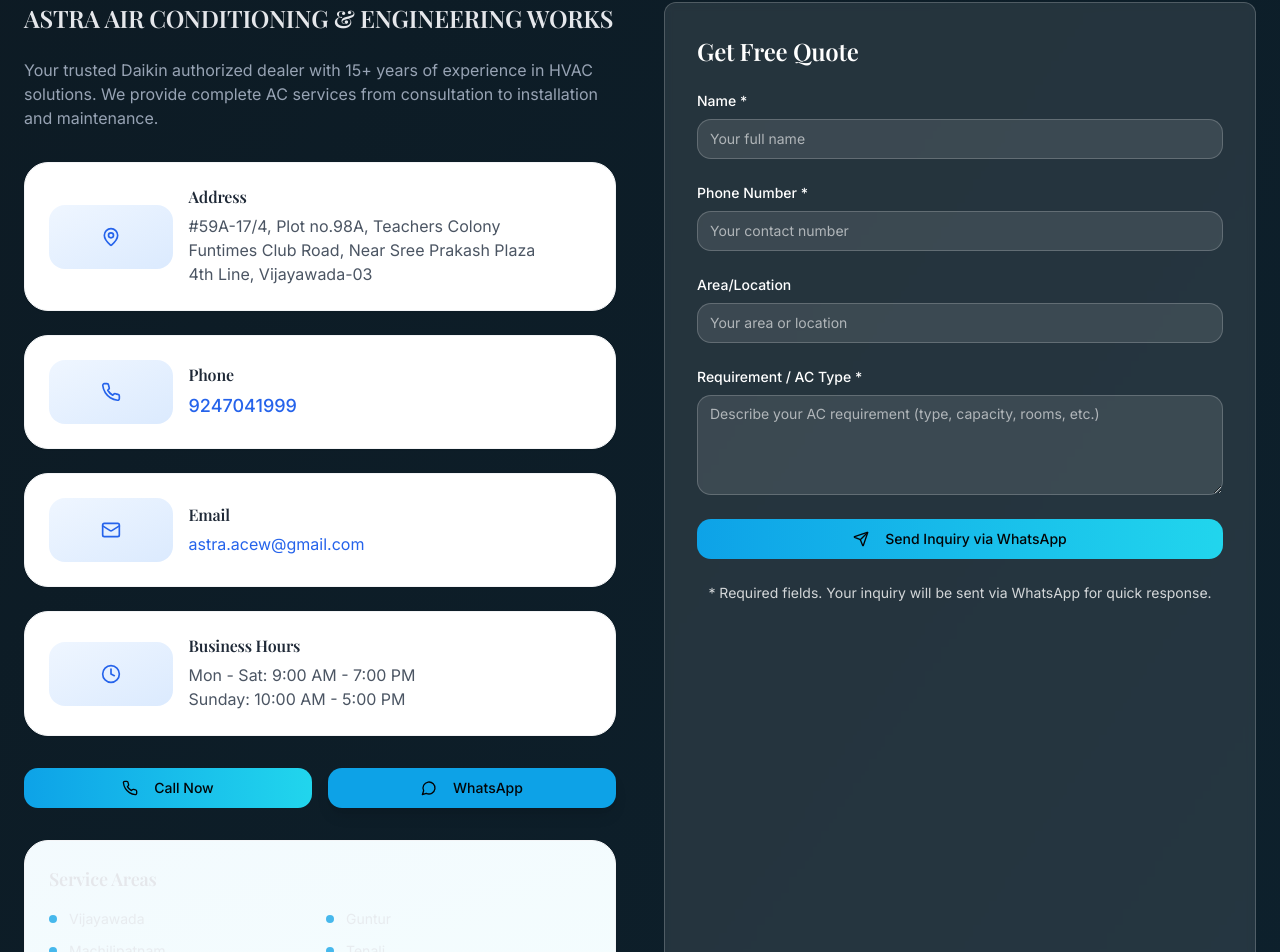
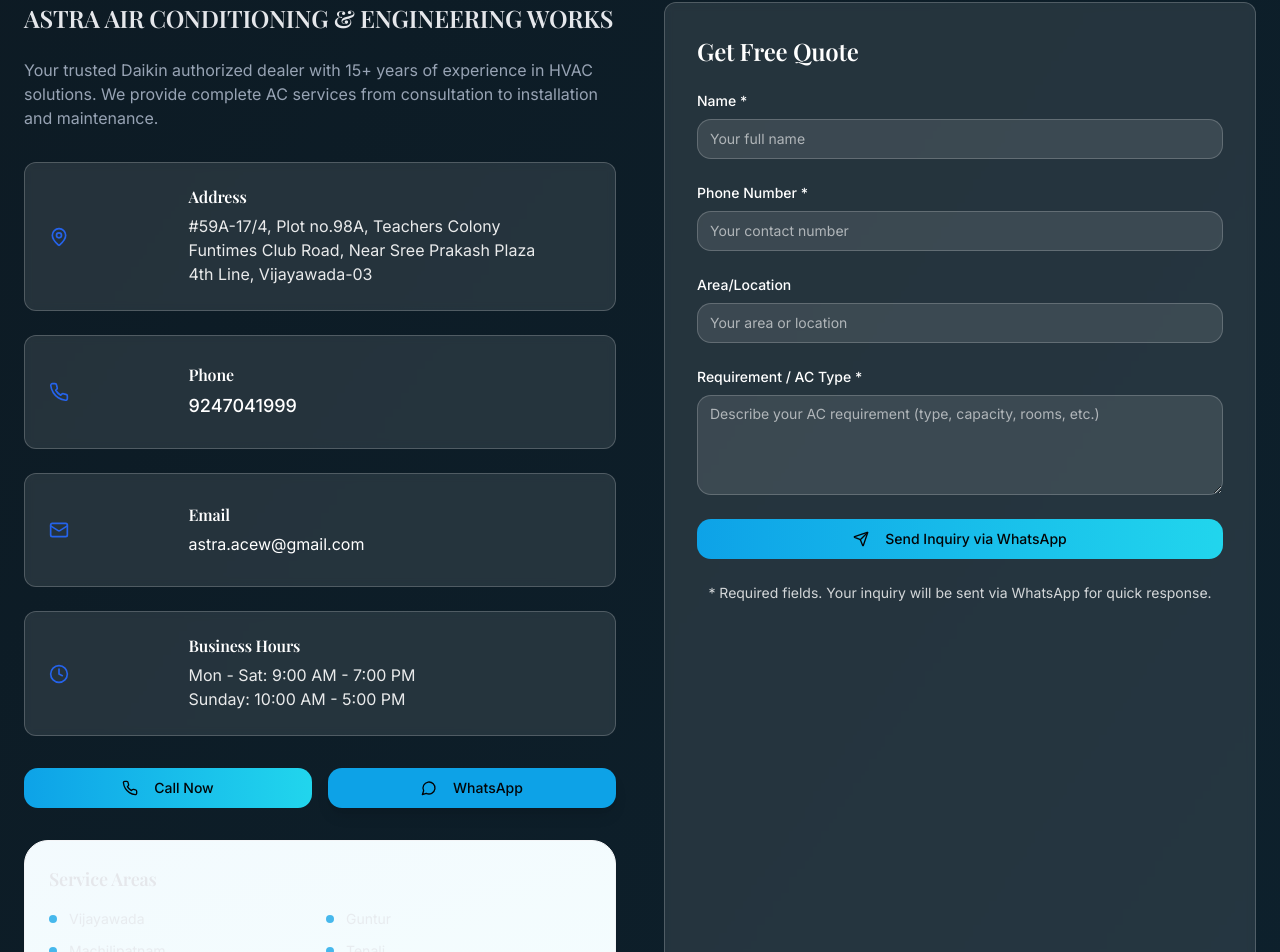
Before and after one commit to Vyuha150/Daikin_Astra, a React (Vite) app: page / in a window 1280 px wide. Shown: the part 6756-7708 px from the top of the page. Built offline with nearby package versions, Linux system fonts and the light colour scheme.

Commit message:
Make cards transparent
Made the cards transparent and set the text color to bright white.

```diff
--- a/src/components/ContactSection.tsx
+++ b/src/components/ContactSection.tsx
@@ -112,14 +112,14 @@ Requirement: ${formData.requirement}`;
                   content: "Mon - Sat: 9:00 AM - 7:00 PM\nSunday: 10:00 AM - 5:00 PM"
                 }
               ].map((contact, index) => (
-                <div key={index} className="professional-card p-6 group relative overflow-hidden">
-                  <div className="absolute inset-0 bg-gradient-to-r from-primary/5 to-transparent opacity-0 group-hover:opacity-100 transition-opacity duration-500"></div>
+                <div key={index} className="bg-white/10 backdrop-blur-sm border border-white/20 rounded-xl p-6 group relative overflow-hidden">
+                  <div className="absolute inset-0 bg-gradient-to-r from-white/5 to-transparent opacity-0 group-hover:opacity-100 transition-opacity duration-500"></div>
 
                   <div className="grid grid-cols-1 lg:grid-cols-4 gap-4 items-center relative z-10">
                     {/* Icon Section */}
                     <div className="lg:col-span-1">
-                      <div className="professional-image-container h-16 group-hover:bg-gradient-to-br group-hover:from-primary/10 group-hover:to-primary-light/10">
-                        <div className="text-primary group-hover:scale-110 group-hover:text-primary-light transition-all duration-300">
+                      <div className="h-16 flex items-center justify-center lg:justify-start">
+                        <div className="text-white group-hover:scale-110 transition-all duration-300">
                           {contact.icon}
                         </div>
                       </div>
@@ -127,23 +127,23 @@ Requirement: ${formData.requirement}`;
 
                     {/* Content Section */}
                     <div className="lg:col-span-3">
-                      <h4 className="font-semibold text-gray-800 mb-2">{contact.title}</h4>
+                      <h4 className="font-semibold text-white mb-2">{contact.title}</h4>
                       {contact.isPhone ? (
                         <a
                           href={`tel:${contact.content}`}
-                          className="text-blue-600 hover:text-blue-700 font-medium text-lg transition-colors"
+                          className="text-white hover:text-white/80 font-medium text-lg transition-colors"
                         >
                           {contact.content}
                         </a>
                       ) : contact.isEmail ? (
                         <a
                           href={`mailto:${contact.content}`}
-                          className="text-blue-600 hover:text-blue-700 transition-colors"
+                          className="text-white hover:text-white/80 transition-colors"
                         >
                           {contact.content}
                         </a>
                       ) : (
-                        <p className="text-gray-600 whitespace-pre-line">{contact.content}</p>
+                        <p className="text-white/90 whitespace-pre-line">{contact.content}</p>
                       )}
                     </div>
                   </div>
```
